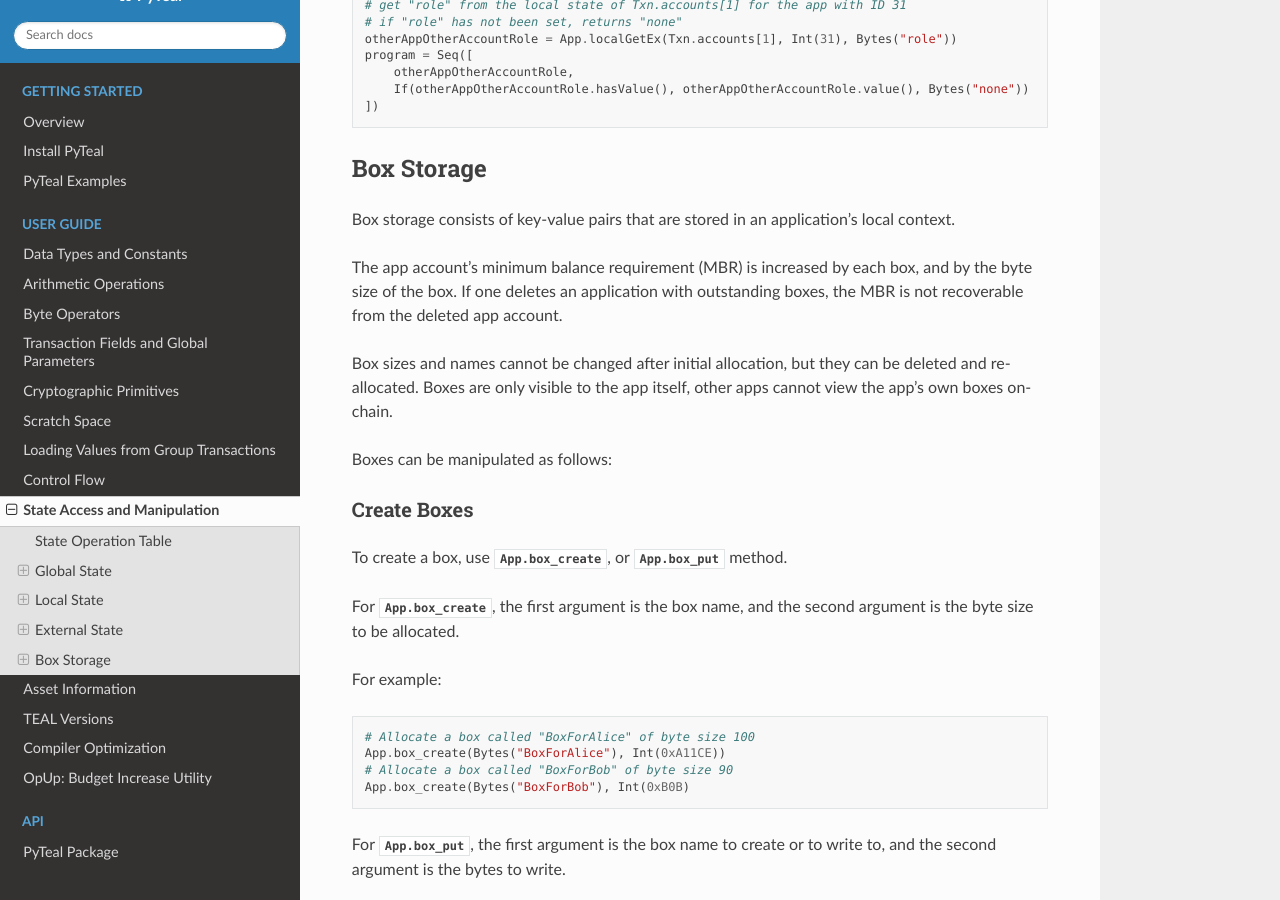
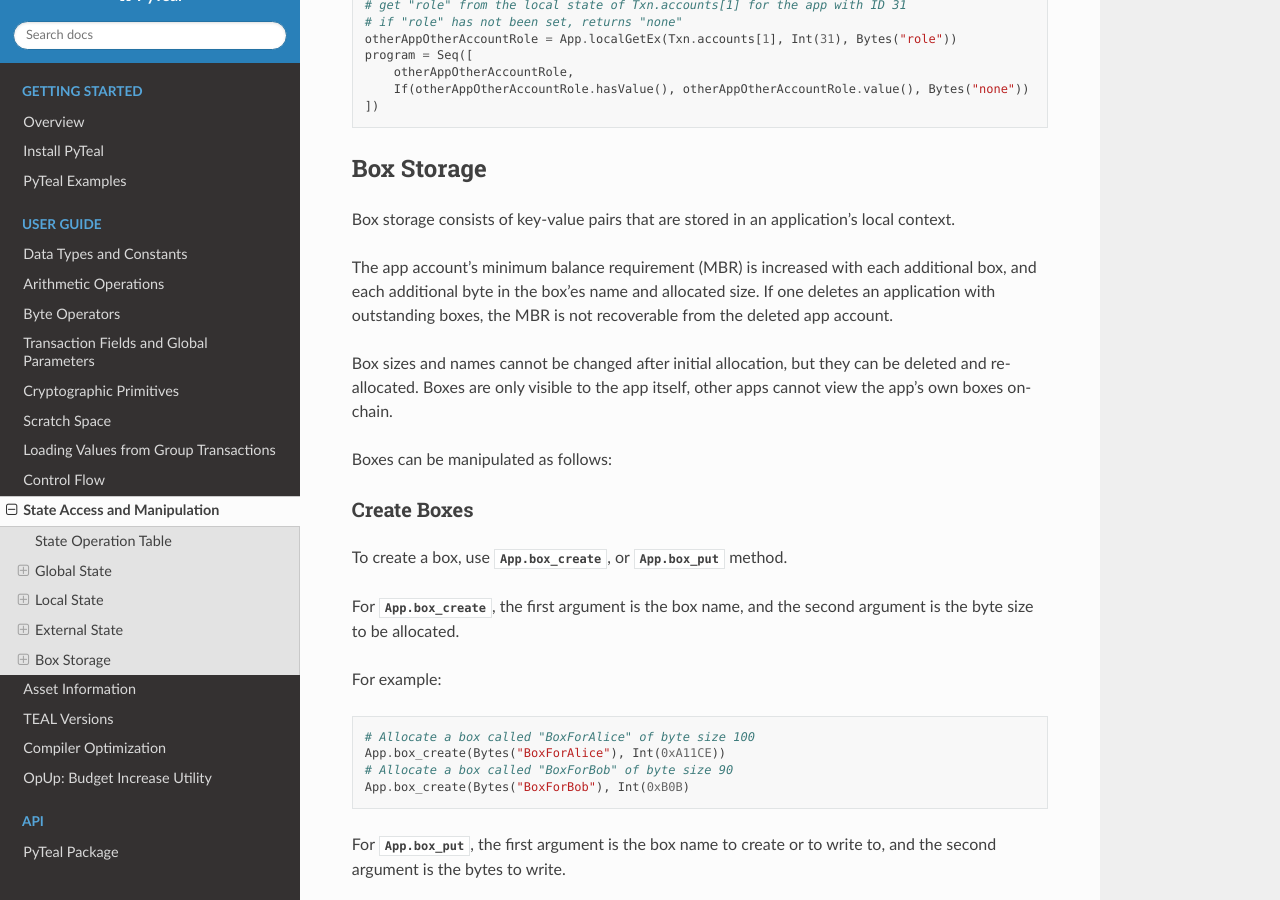
Before and after one commit to algorand/pyteal, a Sphinx documentation site: the page built from docs/state.rst, in a window 1280 px wide and 900 px high, scrolled down 4828 px. Built offline with Sphinx 7.4.7 and the Read the Docs theme 2.0.0, drawn with Linux system fonts in a browser that asks for light colours.

Commit message:
Update docs/state.rst
Co-authored-by: Zeph Grunschlag <tzaffi@users.noreply.github.com>

```diff
--- a/docs/state.rst
+++ b/docs/state.rst
@@ -252,7 +252,7 @@ Box Storage
 
 Box storage consists of key-value pairs that are stored in an application's local context.
 
-The app account's minimum balance requirement (MBR) is increased by each box, and by the byte size of the box.
+The app account's minimum balance requirement (MBR) is increased with each additional box, and each additional byte in the box'es name and allocated size.
 If one deletes an application with outstanding boxes, the MBR is not recoverable from the deleted app account.
 
 Box sizes and names cannot be changed after initial allocation, but they can be deleted and re-allocated.
```
